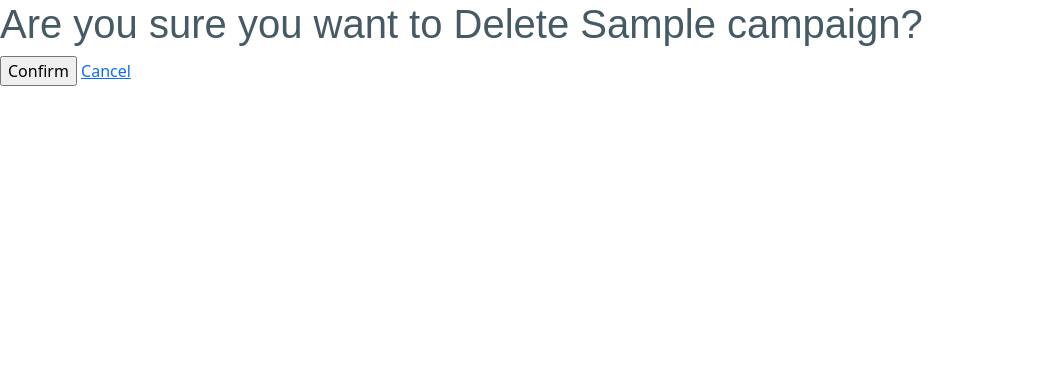
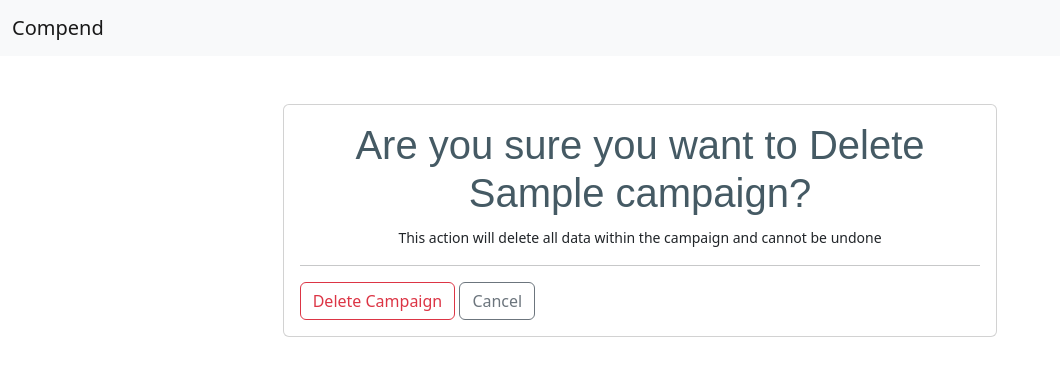
Before and after one commit to sammark1/Compend, a Django app: page /campaign/1/delete in a window 1280 px wide. Shown: the top 384 px of the page, without its empty margins (0-1060 px from the left). Run offline with Django 4.2, Linux system fonts and the light colour scheme; tables that the repository leaves empty hold one stand-in row (values such as "Sample post"); some libraries are stand-ins or nearby versions.

Commit message:
styled campaign delete page

```diff
--- a/main_app/templates/campaign_delete.html
+++ b/main_app/templates/campaign_delete.html
@@ -1,12 +1,27 @@
 {% extends 'base.html' %}
 
+{% load crispy_forms_tags %}
+
+{% block header %}
+    {% include 'header.html' with campaign=campaign%}
+{% endblock %}
+
 {% block body %}
-<h1>Are you sure you want to Delete {{campaign.name}}?</h1>
-<form method="post">
-  {% csrf_token %}
-  <div>
-    <input type="submit" value="Confirm" />
-    <a href="{% url 'Campaign_Show' campaign.pk %}">Cancel</a>
+<div class="col-md-7 mx-auto p-3 py-md-5">
+  <div class="card p-3">
+    <div class="text-center">
+      <h1>Are you sure you want to Delete {{campaign.name}}?</h1>
+      <small>This action will delete all data within the campaign and cannot be undone</small>
+      <hr/>
+    </div>
+  <form method="post">
+    {% csrf_token %}
+    {{ form.as_p }}
+    <div>
+      <input type="submit" value="Delete Campaign" class="btn btn-outline-danger"/>
+      <a href="{% url 'Campaign_Show' campaign.pk%}" class="btn btn-outline-secondary">Cancel</a>
+    </div>
+  </form>
   </div>
-</form>
+</div>
 {% endblock %}
```
